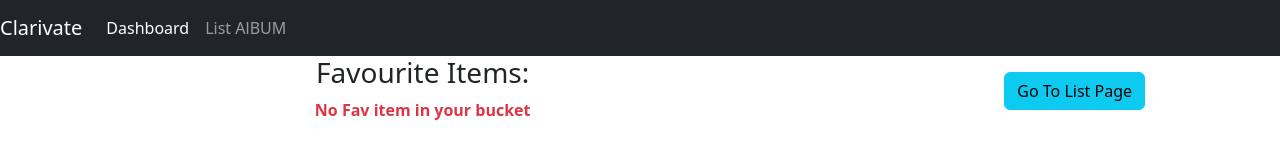
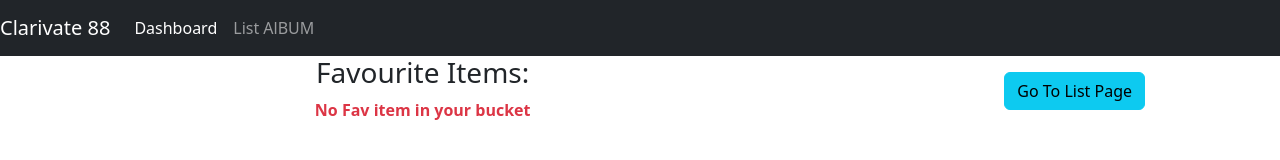
Before and after one commit to ranasunilgit/clarivate-exam, a React (Create React App) app: page / in a window 1280 px wide. Shown: the top 160 px of the page. Built offline with nearby package versions, Linux system fonts and the light colour scheme.

Commit message:
ading new

```diff
--- a/src/components/Header.js
+++ b/src/components/Header.js
@@ -8,7 +8,7 @@ function Header(){
     return <>
 
     <nav className="navbar navbar-expand-lg navbar-dark bg-dark">
-        <NavLink  className="navbar-brand" to="/list">Clarivate</NavLink >
+        <NavLink  className="navbar-brand" to="/list">Clarivate 88</NavLink >
   <button className="navbar-toggler" type="button" data-toggle="collapse" data-target="#navbarNav" aria-controls="navbarNav" aria-expanded="false" aria-label="Toggle navigation">
     <span className="navbar-toggler-icon"></span>
   </button>
```
